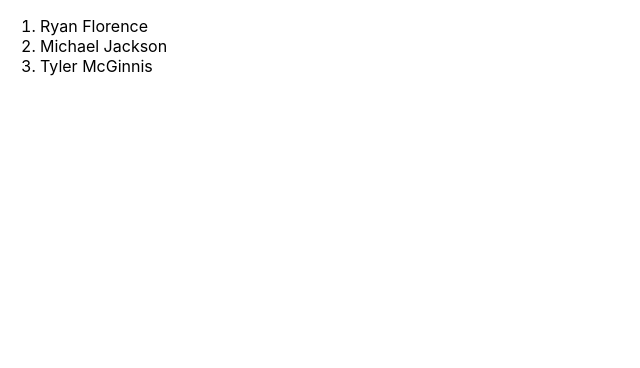
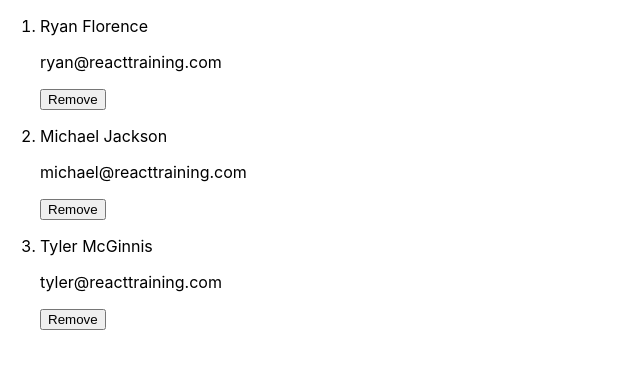
Before and after one commit to krittiyaclark/React-Contacts, a React (Create React App) app: page / in a window 1280 px wide. Shown: the top 368 px of the page, without its empty margins (0-640 px from the left). Built offline with nearby package versions, Linux system fonts and the light colour scheme.

Commit message:
Show contact lists

```diff
--- a/src/ListContacts.js
+++ b/src/ListContacts.js
@@ -5,8 +5,17 @@
         return (
             <ol className='contact-list'>
                 {this.props.contacts.map((contact) => (
-                    <li key={contact.id}>
-                    {contact.name}
+                    <li key={contact.id} className='contact-list-item'>
+                        <div className='contact-avatar' style={{
+                            backgroundImage: `url(${contact.avatarURL})`
+                        }} />
+                        <div className='contact-details'>
+                            <p>{contact.name}</p>
+                            <p>{contact.email}</p>
+                        </div>
+                        <button className='contact-remove'>
+                            Remove
+                        </button>
                     </li>
                 ))}
             </ol>
```
